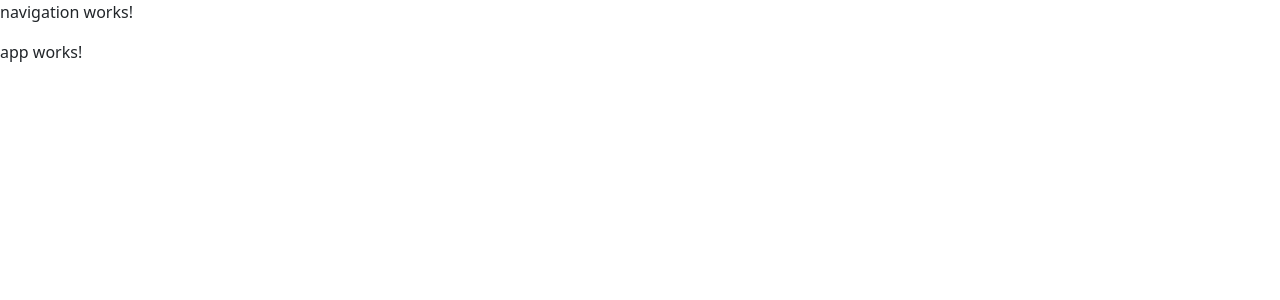
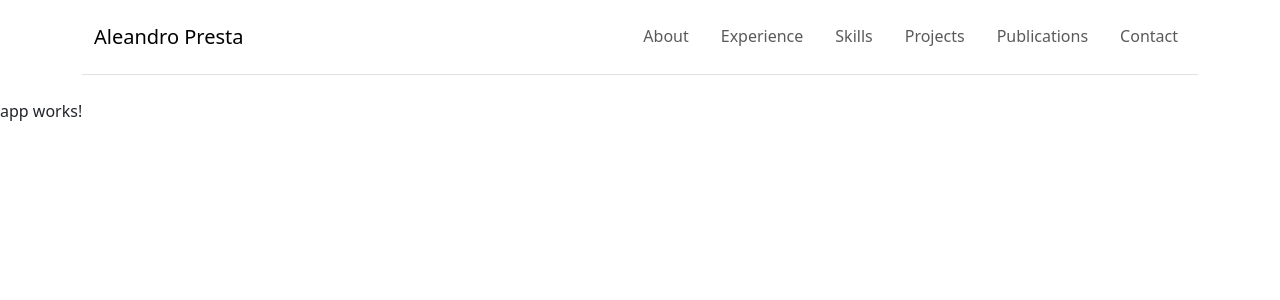
Before and after one commit to AleandroPresta/personal-portfolio-angular, an Angular app in the folder app/: page / in a window 1280 px wide. Shown: the top 300 px of the page. Built offline with nearby package versions, Linux system fonts and the light colour scheme.

Commit message:
Created navbar

```diff
--- a/app/src/app/navigation/navigation.component.html
+++ b/app/src/app/navigation/navigation.component.html
@@ -1 +1,32 @@
-<p>navigation works!</p>
+<div class="container">
+    <nav class="navbar navbar-expand-md border-bottom py-3 mb-4">
+        <div class="container-fluid">
+            <a class="navbar-brand" href="/">Aleandro Presta</a>
+            <button class="navbar-toggler" type="button" data-bs-toggle="collapse" data-bs-target="#navbarSupportedContent" aria-controls="navbarSupportedContent" aria-expanded="false" aria-label="Toggle navigation">
+                <span class="navbar-toggler-icon"></span>
+            </button>
+            <div class="collapse navbar-collapse justify-content-end" id="navbarSupportedContent">
+                <ul class="navbar-nav nav-underline mb-2 mb-lg-0">
+                    <li class="nav-item">
+                        <a class="nav-link" href="#">About</a>
+                    </li>
+                    <li class="nav-item">
+                        <a class="nav-link" href="#">Experience</a>
+                    </li>
+                    <li class="nav-item">
+                        <a class="nav-link" href="#">Skills</a>
+                    </li>
+                    <li class="nav-item">
+                        <a class="nav-link" href="#">Projects</a>
+                    </li>
+                    <li class="nav-item">
+                        <a class="nav-link" href="#">Publications</a>
+                    </li>
+                    <li class="nav-item">
+                        <a class="nav-link" href="#">Contact</a>
+                    </li>
+                </ul>
+            </div>
+        </div>
+    </nav>
+</div>
```
